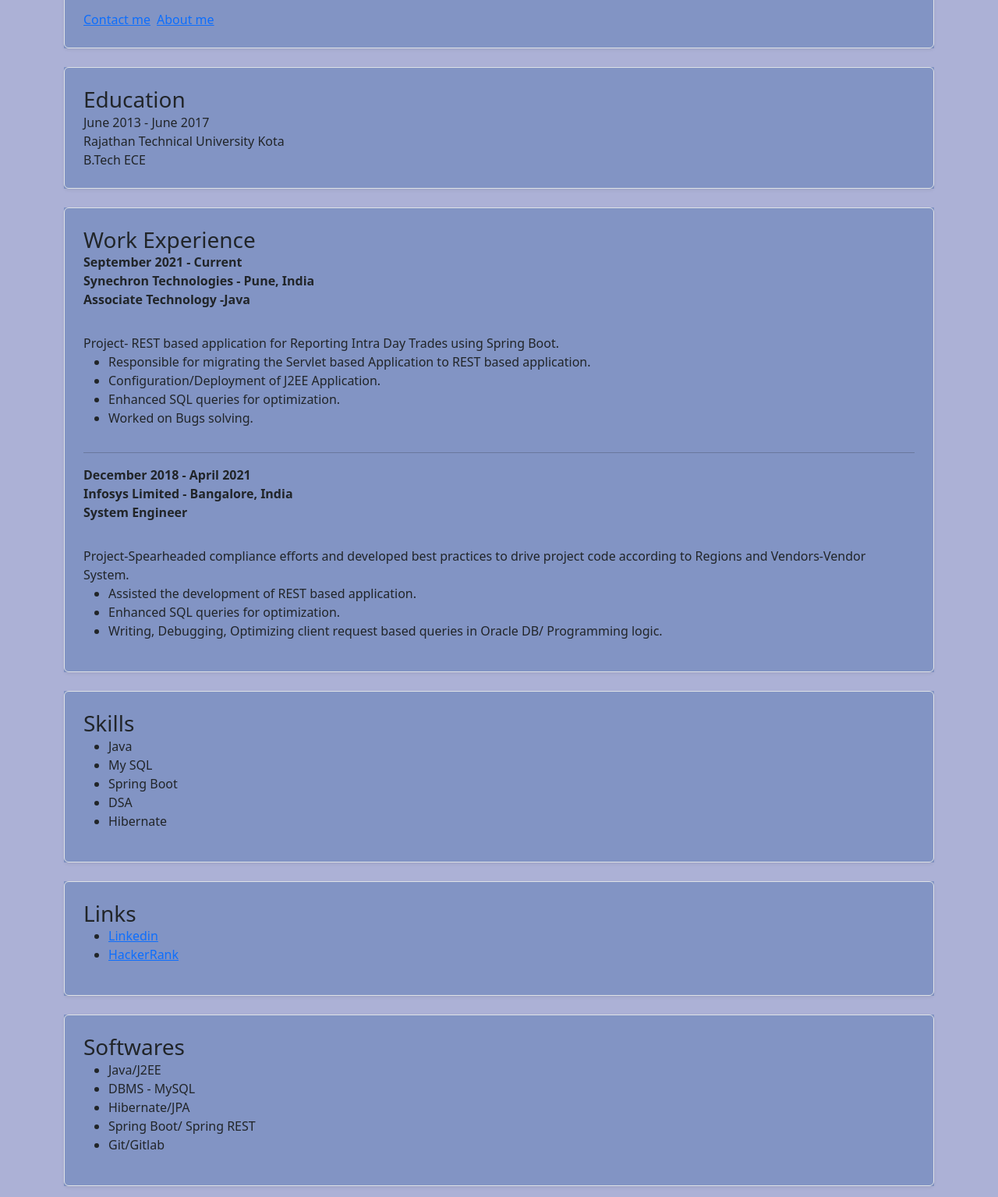
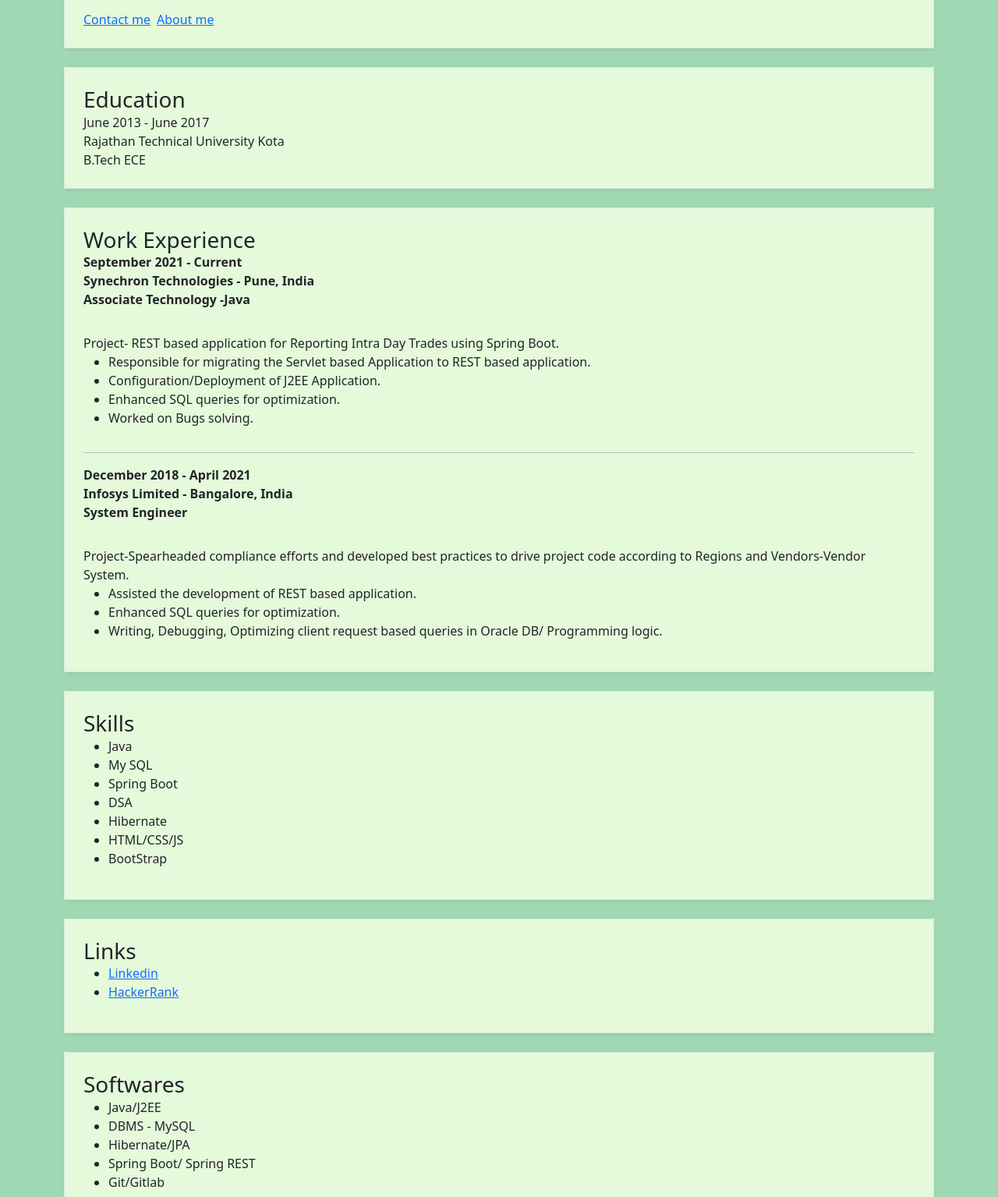
Before and after one commit to vikramsinghjogawat/my-portfolio, a plain HTML site: page index.html in a window 1280 px wide. Shown: the part 242-1777 px from the top of the page at 78% size. Drawn offline with nearby package versions, Linux system fonts and the light colour scheme.

Commit message:
Added green color theme change

```diff
--- a/index.html
+++ b/index.html
@@ -4,25 +4,25 @@
     <meta charset="UTF-8">
     <meta http-equiv="X-UA-Compatible" content="IE=edge">
     <meta name="viewport" content="width=device-width, initial-scale=1.0">
-    <title>My Resume</title>
+    <title>Resume</title>
     <link href="https://cdn.jsdelivr.net/npm/bootstrap@5.3.0-alpha3/dist/css/bootstrap.min.css" rel="stylesheet" integrity="sha384-KK94CHFLLe+nY2dmCWGMq91rCGa5gtU4mk92HdvYe+M/SXH301p5ILy+dN9+nJOZ" crossorigin="anonymous">
 </head>
 
 
 
 
-<body style="background-color:#ACB1D6;">
-  <nav class="navbar p-3 mb-4" style="background-color: rebeccapurple;">
+<body style="background-color:#A0D8B3;">
+  <nav class="navbar p-3 mb-4 text-center" style="background-color: #A2A378;">
     <div class="container-fluid">
       <span class="navbar-brand mb-0 h1">Resume</span>
     </div>
   </nav>
 
-<div class="container" style="background-color:#ACB1D6;">
+<div class="container" style="background-color:#A0D8B3;">
 
 
 
-        <div class="col-md-12" style="background-color:#8294C4;">
+        <div class="col-md-12" style="background-color:#E5F9DB;">
           <div class="row g-0 border rounded overflow-hidden flex-md-row mb-4 shadow-sm h-md-250 position-relative">
             <div class="col p-4 d-flex flex-column position-static">
 
@@ -41,7 +41,7 @@
         </div>
 
 
-    <div class="col-md-12" style="background-color:#8294C4;">
+    <div class="col-md-12" style="background-color:#E5F9DB;">
     <div class="row g-0 border rounded overflow-hidden flex-md-row mb-4 shadow-sm h-md-250 position-relative">
       <div class="col p-4 d-flex flex-column position-static">
         <h3 class="mb-0">Education</h3>
@@ -54,7 +54,7 @@
   </div>
 
 
-    <div class="col-md-12" style="background-color:#8294C4;">
+    <div class="col-md-12" style="background-color:#E5F9DB;">
     <div class="row g-0 border rounded overflow-hidden flex-md-row mb-4 shadow-sm h-md-250 position-relative">
       <div class="col p-4 d-flex flex-column position-static">
         <h3 class="mb-0">Work Experience</h3>
@@ -88,7 +88,7 @@
   </div>
 
 
-    <div class="col-md-12" style="background-color:#8294C4;">
+    <div class="col-md-12" style="background-color:#E5F9DB;">
     <div class="row g-0 border rounded overflow-hidden flex-md-row mb-4 shadow-sm h-md-250 position-relative">
       <div class="col p-4 d-flex flex-column position-static">
         <h3 class="mb-0">Skills</h3>
@@ -98,6 +98,8 @@
             <li>Spring Boot</li>
             <li>DSA</li>
             <li>Hibernate</li>
+            <li>HTML/CSS/JS</li>
+            <li>BootStrap</li>
         </ul>
       </div>
 
@@ -105,7 +107,7 @@
   </div>
 
 
-    <div class="col-md-12" style="background-color:#8294C4;">
+    <div class="col-md-12" style="background-color:#E5F9DB;">
     <div class="row g-0 border rounded overflow-hidden flex-md-row mb-4 shadow-sm h-md-250 position-relative">
       <div class="col p-4 d-flex flex-column position-static">
         <h3 class="mb-0">Links</h3>
@@ -122,7 +124,7 @@
 
 
 
-    <div class="col-md-12" style="background-color:#8294C4;">
+    <div class="col-md-12" style="background-color:#E5F9DB;">
     <div class="row g-0 border rounded overflow-hidden flex-md-row mb-4 shadow-sm h-md-250 position-relative">
       <div class="col p-4 d-flex flex-column position-static">
         <h3 class="mb-0">Softwares</h3>
@@ -140,7 +142,7 @@
 
 
 
-    <div class="col-md-12" style="background-color:#8294C4;">
+    <div class="col-md-12" style="background-color:#E5F9DB;">
       <div class="row g-0 border rounded overflow-hidden flex-md-row mb-4 shadow-sm h-md-250 position-relative">
         <div class="col p-4 d-flex flex-column position-static">
 
```
